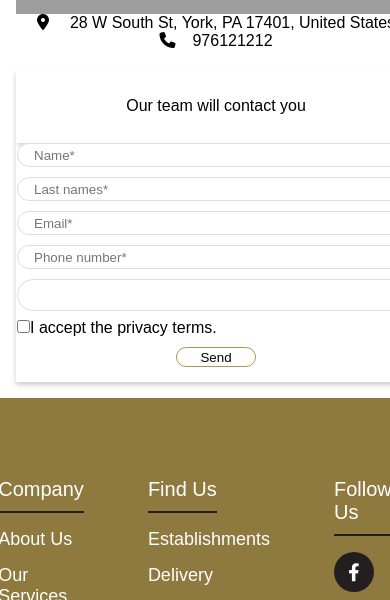
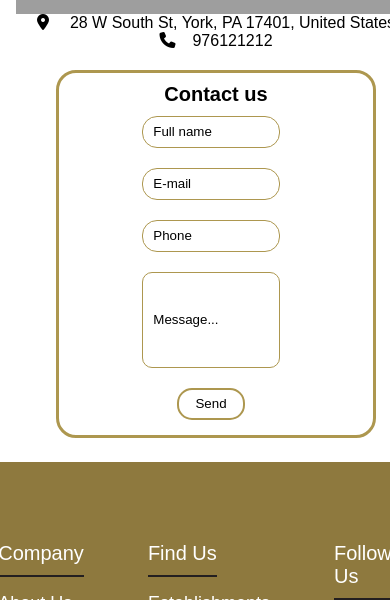
Before and after one commit to meeeww/tfg_cliente, a React (Vite) app: page /ContactUs in a window 390 px wide. Shown: the part 821-1421 px from the top of the page. Built offline with nearby package versions, Linux system fonts and the light colour scheme; grey boxes are pictures that could not be loaded.

Commit message:
Pagina ContactUs formulario actualizado

```diff
--- a/src/components/ContactUs.jsx
+++ b/src/components/ContactUs.jsx
@@ -1,5 +1,6 @@
 import React from "react";
 import MainLayout from '../layout/MainLayout'
+import logo from '../assets/Logo.png'
 
 const ContactUs = () => {
     return (
@@ -35,7 +36,43 @@ const ContactUs = () => {
                         </div>
                     </div>
                 </div>
+
                 <div className="ContactUsFormularioDiv">
+                    <div className="ContactUsFormulario">
+                        <div className="ContactUsFormularioIzq">
+                            <div className="ContactUsFormularioImagen">
+                                <img src={logo} alt="logo" />
+                            </div>
+                        </div>
+                        <div className="ContactUsFormularioDcho">
+                            <h1>Contact us</h1>
+                            <div className="ContactUsFormularioCuerpo">
+                                <div className="ContactUsFormularioMensajes">
+                                    <input type="text" placeholder="Full name"/>
+                                    <input type="text" placeholder="E-mail"/>
+                                    <input type="text" placeholder="Phone"/>
+                                </div>
+                                <div className="ContactUsFormularioMensajeGrande">
+                                    <input type="text" placeholder="Message..."/>
+                                    <button className="ContactUsFormularioBoton">Send</button>
+                                </div>
+                            </div>
+                        </div>
+                    </div>
+
+                </div>
+
+
+
+
+
+
+
+
+
+
+
+                {/*<div className="ContactUsFormularioDiv">
                     <div className="ContactUsFormDiv">
                         <div className="ContactUsFormHeader">
                             <p>Our team will contact you</p>
@@ -64,7 +101,7 @@ const ContactUs = () => {
                             </form>
                         </div>
                     </div>
-                </div>
+    </div>*/}
             </div>
         </MainLayout>
     )
--- a/src/estilos/estilos.css
+++ b/src/estilos/estilos.css
@@ -855,101 +855,130 @@ body {
   }
 
   .ContactUsFormularioDiv {
-  width: 100%;
-  height: 22rem;
     display: flex;
     justify-content: center;
   }
 
   .ContactUsFormulario {
-  width: 500px;
-  height: auto;
-}
-.ContactUsFormHeader {
+    width: 50rem;
+    height: 100%;
     display: flex;
-  text-align: center;
-  align-items: center;
     justify-content: space-around;
-  box-shadow: 0px 3px 5px rgba(0, 0, 0, 0.2);
-  border: 1px solid var(--blanco);
-  height: 15%;
+    border-radius: 20px;
+    border: 3px solid var(--color_secundario);
   }
 
-.ContactUsFormCuerpo {
-  box-shadow: 0px 3px 5px rgba(0, 0, 0, 0.2);
-  border: 1px solid var(--blanco);
-  height: 85%;
+  .ContactUsFormularioIzq {
+    width: 50%;
+    height: 100%;
+    display: flex;
+    align-items: center;
+    justify-content: center;
   }
 
-.ContactUsFormCuerpo form{
+  .ContactUsFormularioDcho {
+    width: 50%;
     height: 100%;
   }
 
-.ContactUsForm {
+  .ContactUsFormularioImagen {
+    height: 75%;
+    width: 75%;
+  }
+
+  .ContactUsFormularioImagen img {
+    height: 100%;
+    width: 100%;
+  }
+
+  .ContactUsFormularioDcho h1 {
+    text-align: center;
+  }
+
+  .ContactUsFormularioCuerpo {
+    height: 90%;
     display: flex;
     flex-direction: column;
     align-items: center;
   }
 
-.ContactUsFormMensajeDiv {
-  width: 100%;
+  .ContactUsFormularioMensajes {
+    display: flex;
+    flex-direction: column;
+    padding: 10px 10px 0px 0px;
+    gap: 20px;
   }
 
-.ContactUsFormMensaje {
-  width: 50%;
-  margin-top: 10px;
-  margin-bottom: 10px;
-  height: 20px;
-  border-radius: 2rem;
-  border: 1px solid #dddddd;
-  padding: 0rem 0rem 0rem 1rem;
-}
-
-.ContactUsFormMensajeGrandeDiv {
-  width: 100%;
-  height: 160px;
-}
-
-.ContactUsFormMensajeGrande {
-  width: 100%;
-  height: 80%;
-  border-radius: 2rem;
-  border: 1px solid #dddddd;
-}
-
-.ContactusFormPrivacidad {
-  width: 100%;
-  padding-left: 1%;
-}
-
-.ContactUsFormBoton {
-  margin-top: 10px;
-  margin-bottom: 10px;
-  height: 20px;
-  border-radius: 2rem;
-  border: 1px solid var(--color_secundario);
-  width: 20%;
+  .ContactUsFormularioMensajes input {
+    width: 15rem;
+    height: 2rem;
+    border-radius: 15px;
+    border: none;
+    padding: 10px 0px 10px 10px;
     background-color: var(--blanco);
+    border: 0.1rem solid var(--color_secundario);
     transition: all 0.25s;
   }
 
-.ContactUsFormBoton:hover {
+  .ContactUsFormularioMensajes input:focus {
+    outline: none;
+    border: 0.2rem solid var(--color_secundario);
+    transition: all 0.05s;
+  }
+
+
+  .ContactUsFormularioMensajes input::placeholder {
+    color: black;
+  }
+
+  .ContactUsFormularioMensajeGrande {
+    display: flex;
+    flex-direction: column;
+    padding: 20px 10px 0px 0px;
+    gap: 20px;
+  }
+
+  .ContactUsFormularioMensajeGrande input {
+    width: 15rem;
+    height: 6rem;
+    border-radius: 10px;
+    border: none;
+    padding: 10px 0px 10px 10px;
+    background-color: var(--blanco);
+    border: 0.1rem solid var(--color_secundario);
+    transition: all 0.25s;
+  }
+
+  .ContactUsFormularioMensajeGrande input:focus {
+    outline: none;
+    border: 0.2rem solid var(--color_secundario);
+    transition: all 0.05s;
+  }
+
+  .ContactUsFormularioMensajeGrande input::placeholder {
+    color: black;
+  }
+
+  .ContactUsFormularioBoton {
+    width: 15rem;
+    height: 2rem;
+    border-radius: 15px;
+    background-color: var(--blanco);
+    border: 2px solid var(--color_secundario);
+    transition: all 0.25s;
+  }
+
+  .ContactUsFormularioBoton:hover {
     background-color: var(--color_secundario);
     color: var(--blanco);
     transition: all 0.25s;
-}
-
-.ContactUsFormBotonDiv {
-  display: flex;
-  justify-content: center;
-  width: 100%;
   }
 
   @media (max-width:900px) {
     .ContactUsContenedor {
       grid-template-columns: repeat(1, 1fr);
       gap: 20px;
-    height: 70rem;
+      height: 75rem;
     }
 
     .ContactUsUbicacionDiv1 {
@@ -960,39 +989,68 @@ body {
       flex-direction: column;
     }
 
-  .ContactUsForm {
-    align-items: flex-start;
-  }
-
-  .ContactUsFormCuerpo {
-    height: 50%;
-  }
-
-  .ContactUsFormMensaje {
-    width: 100%;
-    height: 1.5rem;
-    margin: 0px 10px 10px 0px;
-  }
-
-  .ContactUsFormMensajeGrandeDiv {
-    width: 100%;
-    height: 2.5rem;
-    margin: 0;
-  }
-
-  .ContactUsFormMensajeGrande {
-    padding: 0rem 0rem 0rem 1rem;
-  }
-
-  .ContactusFormPrivacidad {
-    padding: 0;
-  }
-
-  .ContactUsFormularioDiv {
-    height: 30rem;
+    .ContactUsFormulario {
+      width: 40rem;
     }
   }
 
+  @media (max-width:700px) {
+    .ContactUsContenedor {
+      grid-template-columns: repeat(1, 1fr);
+      gap: 20px;
+      height: 75rem;
+    }
+
+    .ContactUsFormulario {
+      width: 30rem;
+    }
+
+    .ContactUsFormularioMensajes input {
+      width: 100%;
+    }
+
+    .ContactUsFormularioMensajeGrande input{
+      width: 100%;
+    }
+
+    .ContactUsFormularioMensajeGrande {
+      display: flex;
+      justify-content: center;
+      align-items: center;
+    }
+
+    .ContactUsFormularioMensajeGrande button {
+      width: 50%;
+    }
+    .ContactUsFormularioIzq{
+      align-items: center;
+    }
+    .ContactUsFormularioImagen{
+      width: 80%;
+      height: 50%;
+    }
+  }
+
+  @media (max-width:500px) {
+    .ContactUsContenedor {
+      grid-template-columns: repeat(1, 1fr);
+      gap: 20px;
+      height: 74rem;
+    }
+    .ContactUsFormularioIzq{
+      display:none;
+    }
+
+    .ContactUsFormulario {
+      width: 20rem;
+      padding: 0.6rem;
+      height: 23rem;
+    }
+
+    .ContactUsFormularioDcho h1{
+      font-size: 20px;
+    }
+  }
   /*dashboard*/
 
   .dashboardBody {
```
Lines whose indentation alone changed are shown as unchanged.
